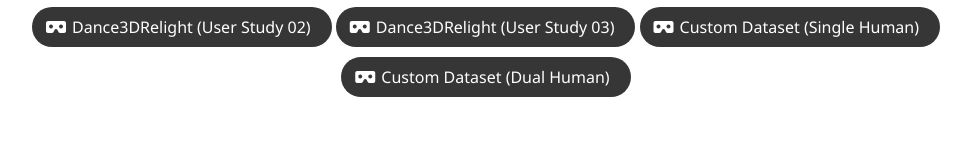
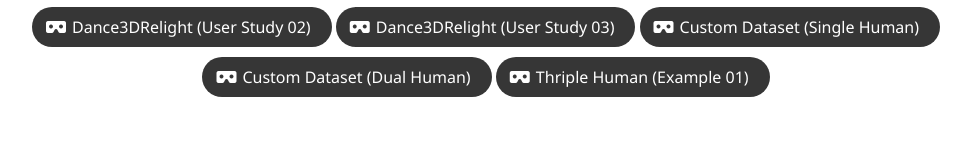
Before and after one commit to sonainjameel/Realistic-3D-Scene-Relighting, a plain HTML site: page index.html in a window 1280 px wide. Shown: the part 336-483 px from the top of the page, without its empty margins (154-1125 px from the left). Drawn offline with nearby package versions, Linux system fonts and the light colour scheme; some icons are missing; a web font is replaced by a local one.

Commit message:
Update index.html

```diff
--- a/index.html
+++ b/index.html
@@ -147,12 +147,21 @@
                   </a>
                 </span>
                       <span class="link-block">
-                    <a href=" https://sj-programming.github.io/Custom/" target="_blank"
+                    <a href="https://sj-programming.github.io/Custom/" target="_blank"
                     class="external-link button is-normal is-rounded is-dark">
                     <span class="icon">
                       <i class="fas fa-vr-cardboard"></i>
                     </span>
                     <span>Custom Dataset (Dual Human)</span>
+                  </a>
+                </span>
+                           <span class="link-block">
+                    <a href="https://sonainjameel.github.io/three_human/" target="_blank"
+                    class="external-link button is-normal is-rounded is-dark">
+                    <span class="icon">
+                      <i class="fas fa-vr-cardboard"></i>
+                    </span>
+                    <span>Thriple Human (Example 01)</span>
                   </a>
                 </span>
             </div>
```
